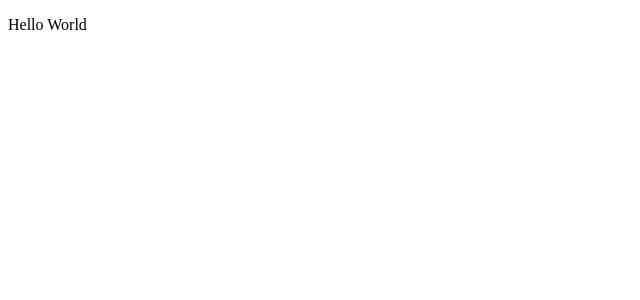
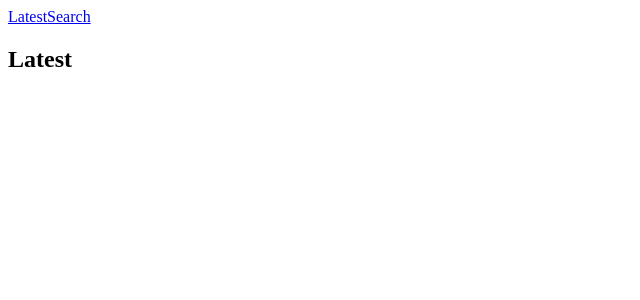
Before and after one commit to KurtD/XKCD-api-react, a React (Create React App) app: page / in a window 1280 px wide. Shown: the top 300 px of the page, without its empty margins (0-640 px from the left). Built offline with nearby package versions, Linux system fonts and the light colour scheme.

Commit message:
Added page navigation and routing

```diff
--- a/package.json
+++ b/package.json
@@ -5,11 +5,11 @@
   "dependencies": {
     "react": "^16.10.2",
     "react-dom": "^16.10.2",
+    "react-router-dom": "^5.1.2",
     "react-scripts": "3.2.0"
   },
   "scripts": {
     "start": "PORT=3006 react-scripts start"
-
   },
   "eslintConfig": {
     "extends": "react-app"
--- a/src/App.js
+++ b/src/App.js
@@ -1,11 +1,41 @@
 import React from 'react';
+import {
+  BrowserRouter as Router,
+  Switch,
+  Route,
+  Link
+} from "react-router-dom";
 
 function App() {
   return (
-    <div>
-      <p>Hello World</p>
-    </div>
+    <Router>
+      <div>
+        <nav>
+              <Link to="/">Latest</Link>
+              <Link to="/search">Search</Link>
+        </nav>
+
+        {/* A <Switch> looks through its children <Route>s and
+            renders the first one that matches the current URL. */}
+        <Switch>
+          <Route path="/search">
+            <Search />
+          </Route>
+          <Route path="/">
+            <Latest />
+          </Route>
+        </Switch>
+      </div>
+    </Router>
   );
 }
 
+function Latest() {
+  return <h2>Latest</h2>;
+}
+
+function Search() {
+  return <h2>Search</h2>;
+}
+
 export default App;
```
Also changed, not shown: 1 other file (tests, documents, lock files or other folders).
